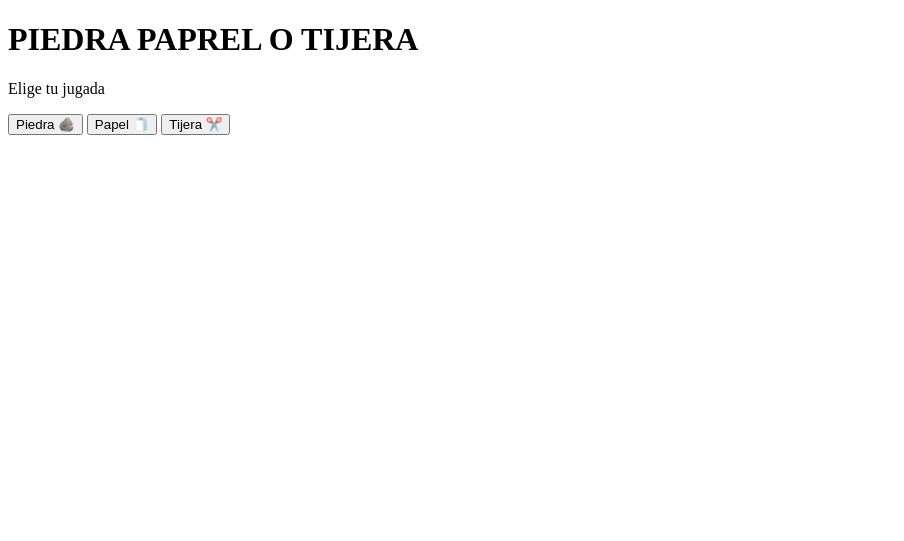
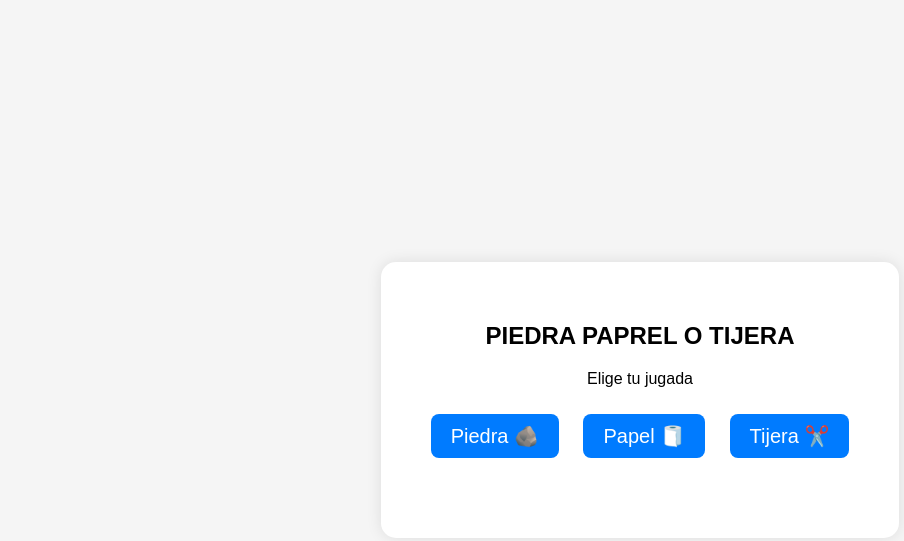
Before and after one commit to JPgitidaho/Curso-Funval, a plain HTML site: page piedraPapelTijera/index.html in a window 1280 px wide. Shown: the whole page, without its empty margins (0-904 px from the left). Drawn offline with Linux system fonts and the light colour scheme.

Commit message:
actualization

```diff
--- a/piedraPapelTijera/index.html
+++ b/piedraPapelTijera/index.html
@@ -1,12 +1,16 @@
 <!DOCTYPE html>
 <html lang="en">
+
 <head>
     <meta charset="UTF-8">
     <meta name="viewport" content="width=device-width, initial-scale=1.0">
     <script src="./scripts/main.js" defer></script>
+    <link rel="stylesheet" href="./style/base.css">
     <title>Piedra papel o tijera</title>
 </head>
+
 <body>
+    <section class="juego">
         <h1>PIEDRA PAPREL O TIJERA</h1>
         <p>Elige tu jugada</p>
         <button onclick="jugar(1)">Piedra 🪨 </button>
@@ -14,6 +18,7 @@
         <button onclick="jugar(3)">Tijera ✂️ </button>
 
         <div id="resultado"></div>
+    </section>
+</body>
 
-</body>
 </html>
--- a/piedraPapelTijera/style/base.css
+++ b/piedraPapelTijera/style/base.css
@@ -1,14 +1,41 @@
 body {
-    font-family: Arial, Helvetica, sans-serif;
+    margin: 0;
+    padding: 0;
+    height: 100vh;
+    font-family: Arial, sans-serif;
+    display: flex;
+    justify-content: center; /* centra horizontalmente */
+    align-items: center;     /* centra verticalmente */
+    background-color: #f5f5f5;
+}
+  .juego {
     text-align: center;
-    margin-top: 50px;
-}
-button {
+    background-color: white;
+    padding: 40px;
+    border-radius: 15px;
+    box-shadow: 0 0 15px rgba(0,0,0,0.1);
+  }
+
+  h1 {
+    margin-bottom: 20px;
+  }
+
+  button {
     font-size: 20px;
     margin: 10px;
     padding: 10px 20px;
-}
-#resultado {
+    cursor: pointer;
+    border-radius: 8px;
+    border: none;
+    background-color: #007BFF;
+    color: white;
+    transition: background-color 0.2s;
+  }
+
+  button:hover {
+    background-color: #0056b3;
+  }
+   #resultado {
     margin-top: 30px;
-    font-size: 24px;
-}
+    font-size: 20px;
+  }
```
Also changed, not shown: script/main.js (+10 -7 lines). Lines whose indentation alone changed are shown as unchanged.
